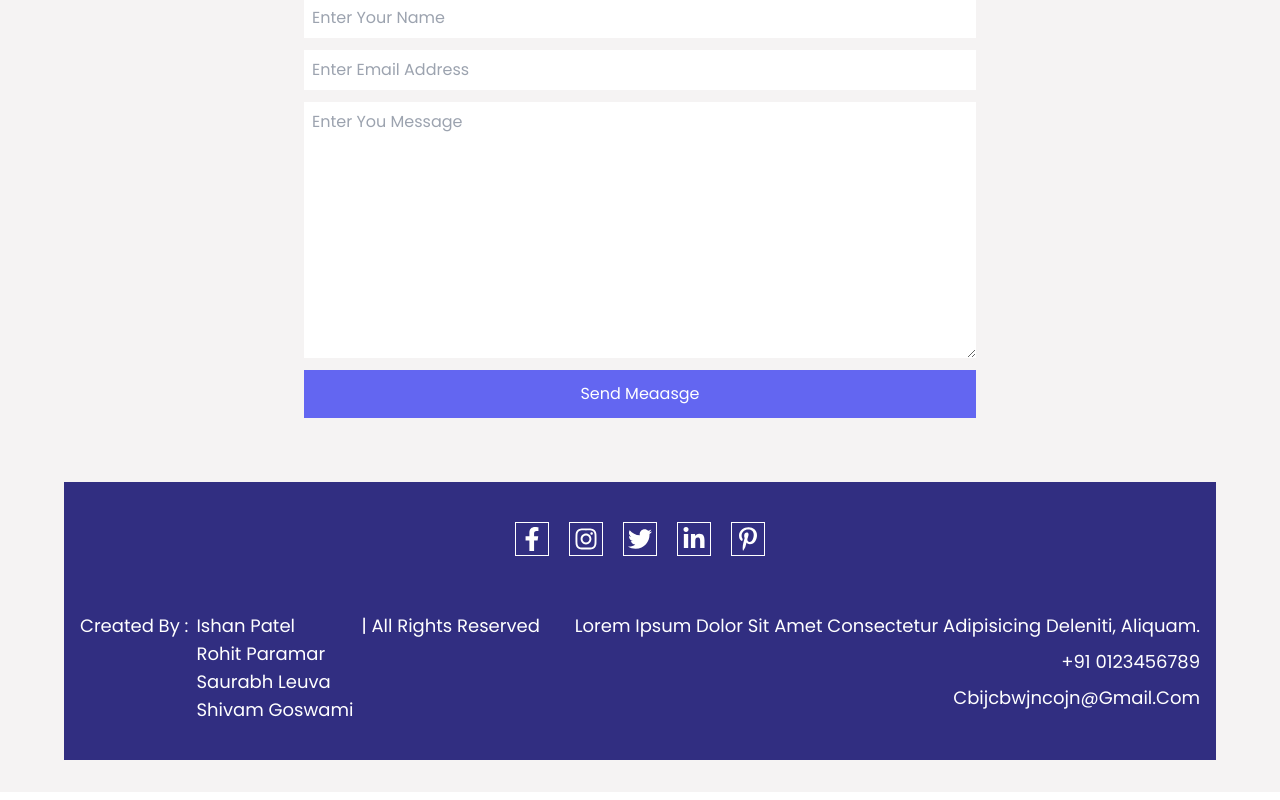
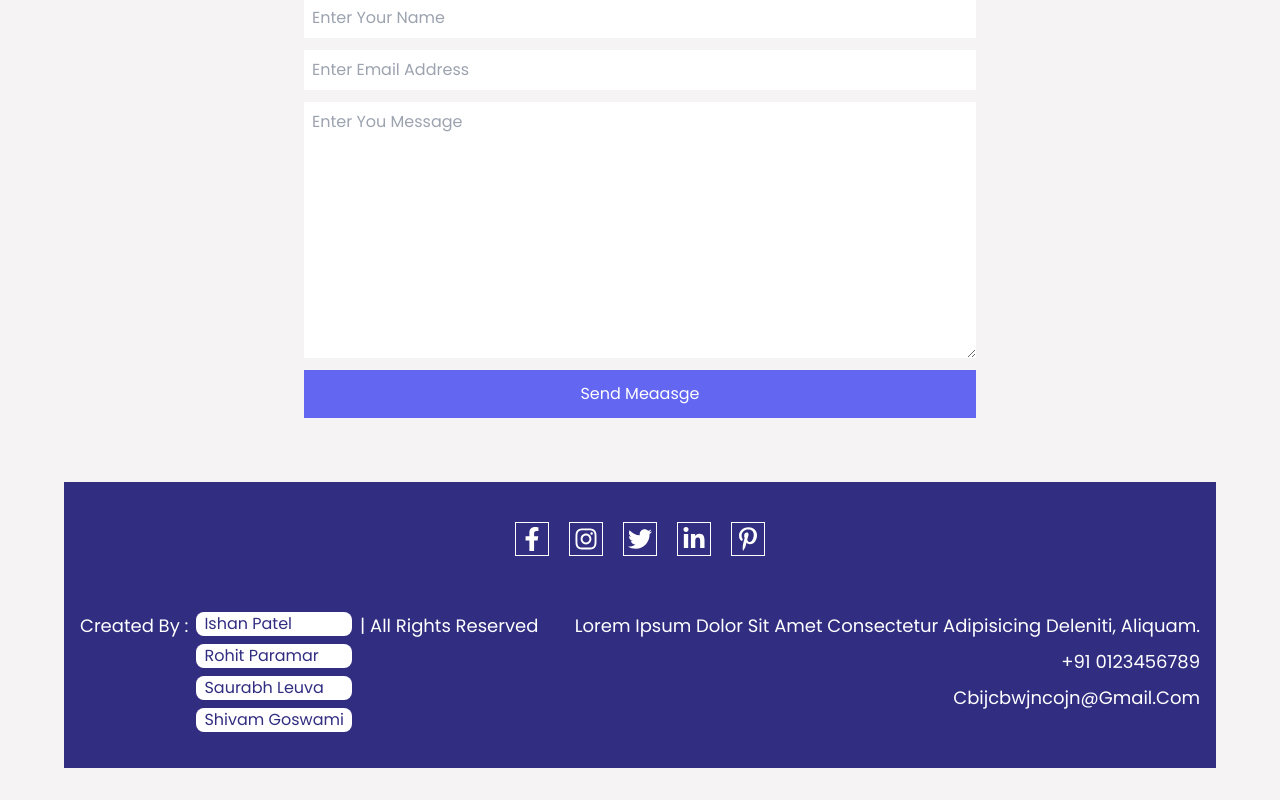
Before and after one commit to LUCIFER-3133/Project-FoodFiesta, a React (Create React App) app: page / in a window 1280 px wide. Shown: the part 3391-4191 px from the top of the page. Built offline with nearby package versions, Linux system fonts and the light colour scheme; no server answers; the database is empty.

Commit message:
footer editing

```diff
--- a/src/components/FooterContainer.jsx
+++ b/src/components/FooterContainer.jsx
@@ -34,11 +34,19 @@ const FooterContainer = () => {
       <div className="flex flex-col md:flex-row mt-10 mb-5 justify-between text-sm md:text-lg">
         <p className="flex flex-col md:flex-row text-white p-4 md:p-4 gap-2 md:gap-2 ">
           <p>Created By :</p>
-          <div className="flex flex-col">
-            <span>Ishan Patel</span>
-            <span>Rohit Paramar</span>
-            <span>Saurabh Leuva</span>
-            <span>Shivam Goswami</span>
+          <div className="flex flex-col gap-2 text-base">
+            <span className="bg-white text-indigo-900 rounded-lg px-2">
+              Ishan Patel
+            </span>
+            <span className="bg-white text-indigo-900 rounded-lg px-2">
+              Rohit Paramar
+            </span>
+            <span className="bg-white text-indigo-900 rounded-lg px-2">
+              Saurabh Leuva
+            </span>
+            <span className="bg-white text-indigo-900 rounded-lg px-2">
+              Shivam Goswami
+            </span>
           </div>
           <p>| All Rights Reserved</p>
         </p>
--- a/src/components/Header.jsx
+++ b/src/components/Header.jsx
@@ -122,8 +122,9 @@ const Header = () => {
                 exit={{ opacity: 0, scale: 0.6 }}
                 className="w-40 flex flex-col bg-gray-50 shadow-xl rounded-lg absolute top-12 right-0 "
               >
-                {(user && user.email === "lucifer3133morningstar@gmail.com") ||
-                  ("saurabhleuva3133@gmail.com" && (
+                {user &&
+                  (user.email === "lucifer3133morningstar@gmail.com" ||
+                    user.email === "saurabhleuva3133@gmail.com") && (
                     <Link to={"/createItem"}>
                       <p
                         className="px-4 py-2 flex items-center gap-3 cursor-pointer hover:bg-slate-200 transition-all duration-100 ease-in-out text-indigo-600 text-base "
@@ -132,7 +133,7 @@ const Header = () => {
                         New Item <MdAdd />
                       </p>
                     </Link>
-                  ))}
+                  )}
                 <p
                   className="px-4 py-2 flex items-center gap-3 cursor-pointer hover:bg-slate-200 transition-all duration-100 ease-in-out text-indigo-600 text-base"
                   onClick={logout}
```
